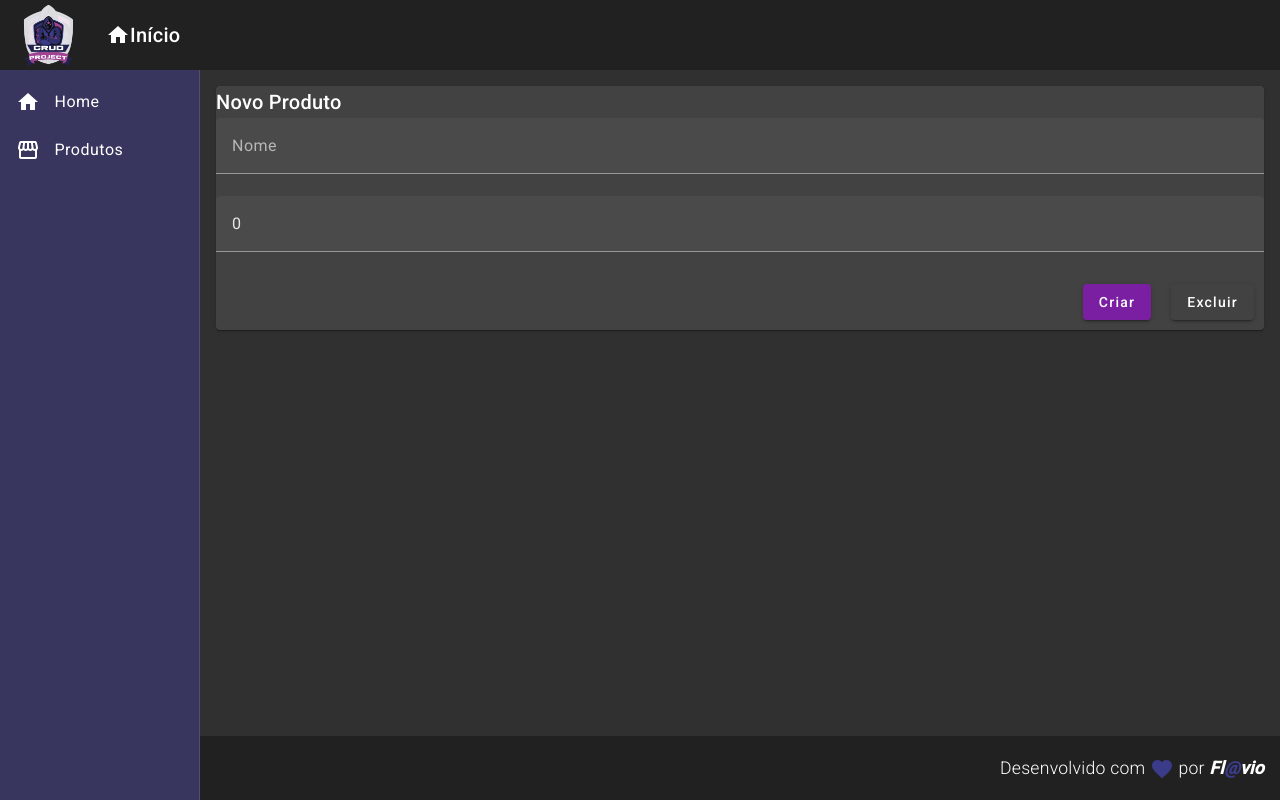
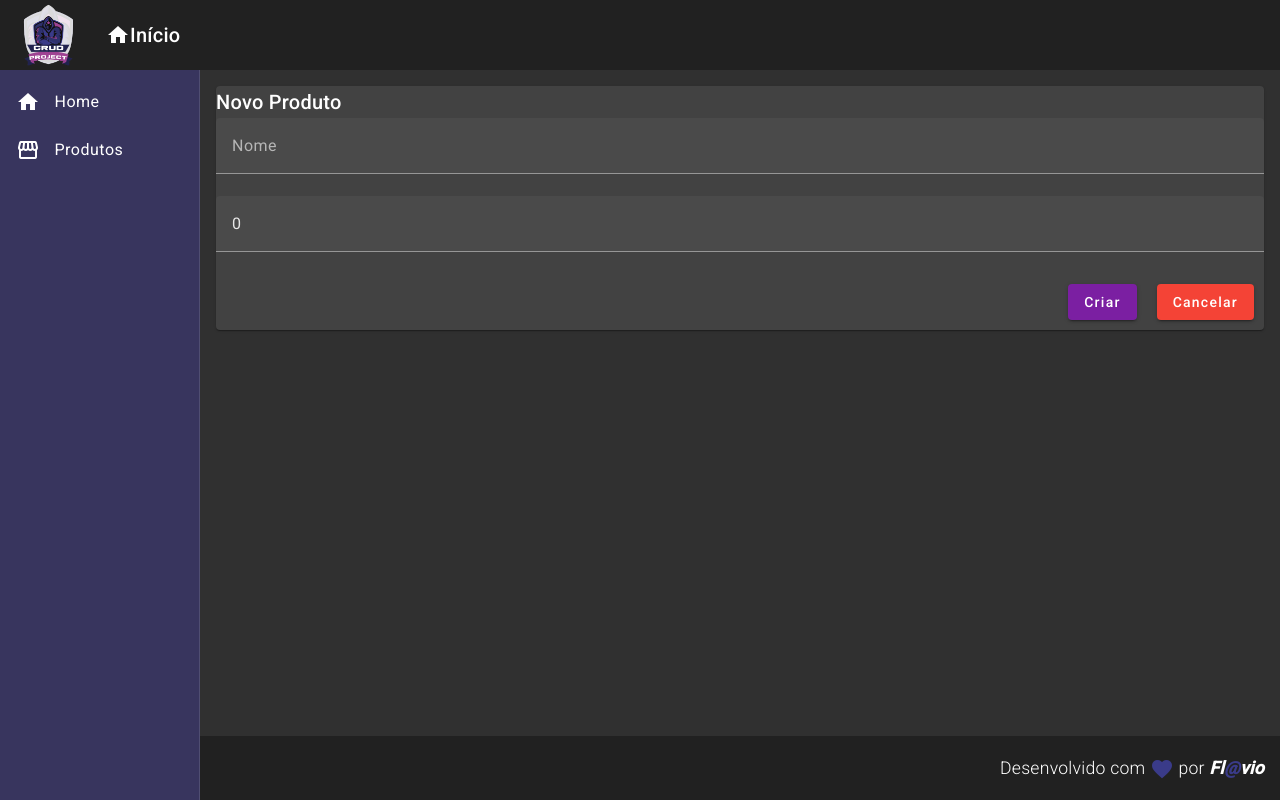
Before and after one commit to FlavioLimas/crud-angular, an Angular app: page /products/create in a window 1280 px wide. Built offline with nearby package versions, Linux system fonts and the light colour scheme.

Commit message:
ajustes botao cancelar

```diff
--- a/src/app/components/template/product/product-create/product-create.component.html
+++ b/src/app/components/template/product/product-create/product-create.component.html
@@ -10,6 +10,6 @@
     </form>
     <div align="end">
         <button mat-raised-button (click)="createProduct()" color="primary" mat-hint="end">Criar</button>
-        <button mat-raised-button (click)="cancel(1)">Excluir</button>
+        <button mat-raised-button routerLink="/products" color="warn">Cancelar</button>
     </div>
 </mat-card>
```
